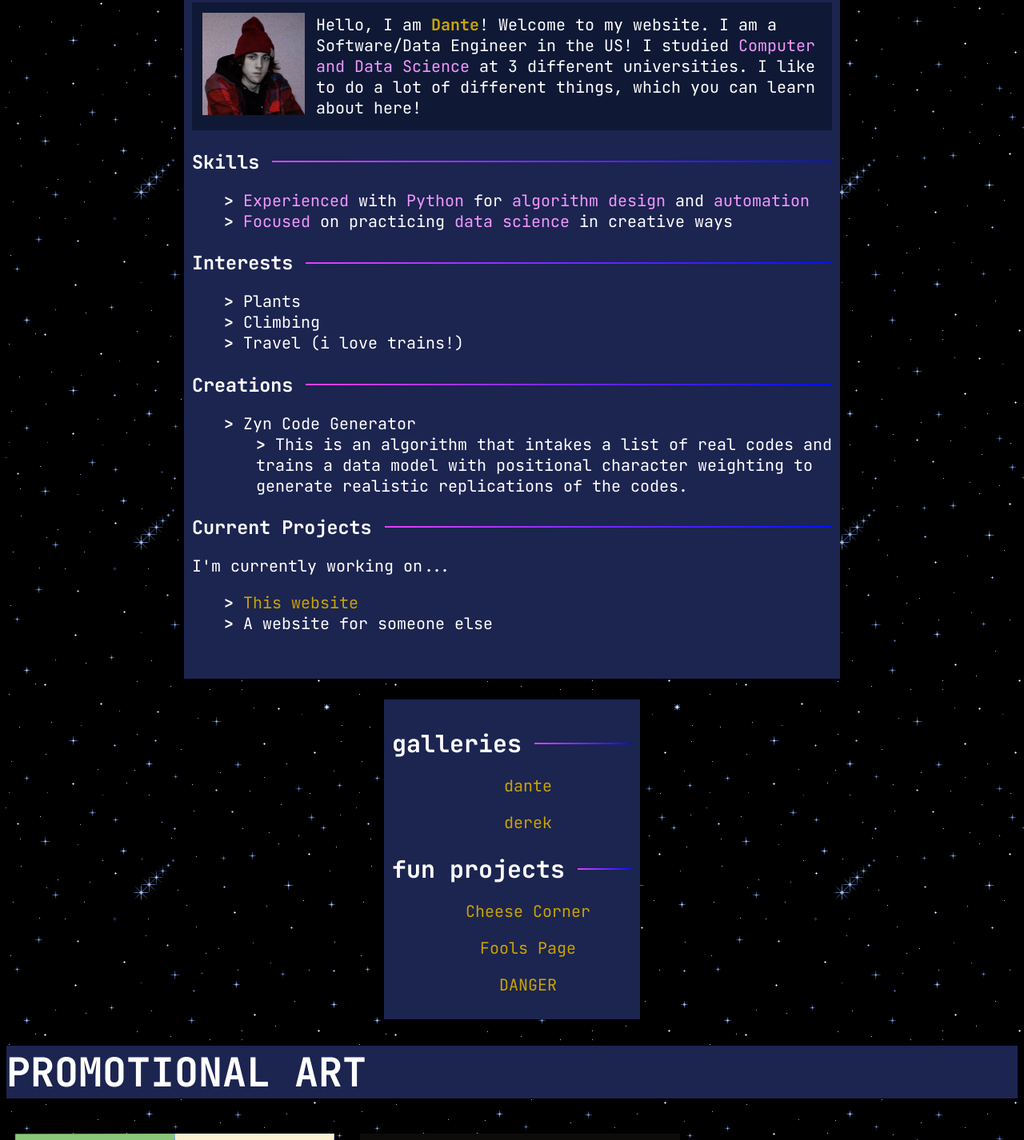
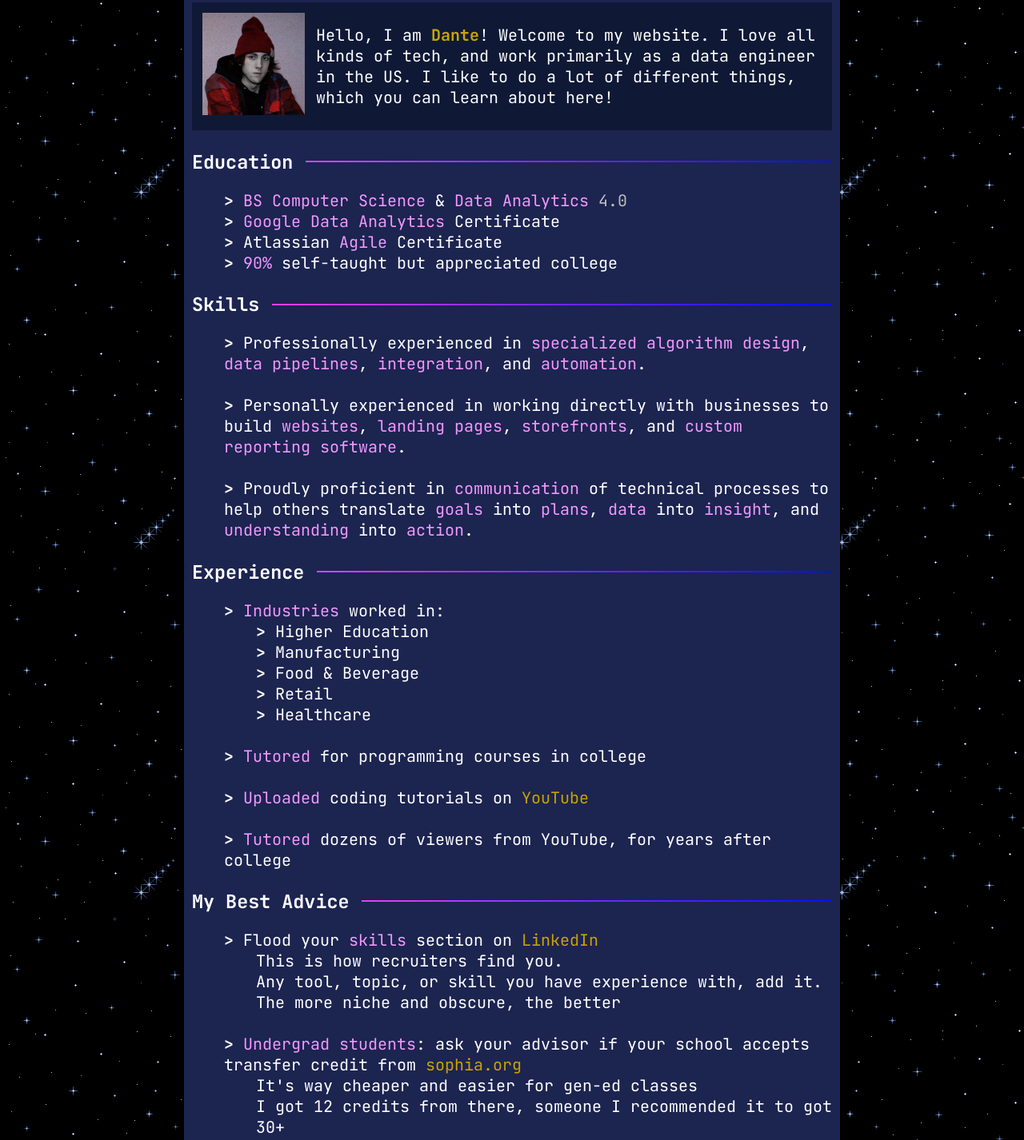
Before and after one commit to dante0527/dante.fun, a plain HTML site: page index.html in a window 1280 px wide. Shown: the part 313-1739 px from the top of the page at 80% size. Drawn offline with Linux system fonts and the light colour scheme.

Commit message:
Add files via upload

```diff
--- a/index.html
+++ b/index.html
@@ -46,7 +46,7 @@
           <td>&nbsp;|&nbsp;</td>
           <td><span id="discord" class="link">discord</span></td>
           <td>&nbsp;|&nbsp;</td>
-          <td><a href="tia.html">tia</a></td>
+          <td><a href="tia.html">projects</a></td>
         </tr>
       </table>
 
@@ -83,30 +83,112 @@
           <td>
             Hello, I am <b><a href="https://www.dante.fun">Dante</a></b>!
             Welcome to my website.
-            I am a Software/Data Engineer in the US! I studied
-            <span class="alt">Computer and Data Science</span> at 3 different universities.
+            I love all kinds of tech, and work primarily as a data engineer in the US.
             I like to do a lot of different things, which you can learn about here!
           </td>
         </tr>
       </table>
 
+      <h3>Education</h3>
+      <ul>
+        <li>
+          <span class="alt">BS Computer Science</span>
+          &
+          <span class="alt">Data Analytics</span>
+          <span class="shaded">4.0</span>
+        </li>
+        <li>
+          <span class="alt">Google Data Analytics</span>
+          Certificate
+        </li>
+        <li>
+          Atlassian
+          <span class="alt">Agile</span>
+          Certificate
+        </li>
+        <li>
+          <span class="alt">90%</span> self-taught but appreciated college
+        </li>
+      </ul>
+
       <h3>Skills</h3>
       <ul>
         <li>
-          <span class="alt">Experienced</span>
-          with
-          <span class="alt">Python</span>
-          for
-          <span class="alt">algorithm design</span>
-          and
-          <span class="alt">automation</span>
+          Professionally experienced in
+          <span class="alt">specialized algorithm design</span>,
+          <span class="alt">data pipelines</span>,
+          <span class="alt">integration</span>, and
+          <span class="alt">automation</span>.
         </li>
+        <br>
         <li>
-          <span class="alt">Focused</span>
-          on practicing
-          <span class="alt">data science</span>
-          in creative ways
+          Personally experienced in working directly with businesses to build
+          <span class="alt">websites</span>,
+          <span class="alt">landing pages</span>,
+          <span class="alt">storefronts</span>, and
+          <span class="alt">custom reporting software</span>.
         </li>
+        <br>
+        <li>
+          Proudly proficient in
+          <span class="alt">communication</span>
+          of technical processes to help others translate
+          <span class="alt">goals</span> into
+          <span class="alt">plans</span>,
+          <span class="alt">data</span> into
+          <span class="alt">insight</span>, and
+          <span class="alt">understanding</span> into
+          <span class="alt">action</span>.
+        </li>
+      </ul>
+
+      <h3>Experience</h3>
+      <ul>
+        <li>
+          <span class="alt">Industries</span> worked in:
+          <ul>
+            <li>Higher Education</li>
+            <li>Manufacturing</li>
+            <li>Food & Beverage</li>
+            <li>Retail</li>
+            <li>Healthcare</li>
+          </ul>
+        </li>
+        <br>
+        <li>
+          <span class="alt">Tutored</span> for programming courses in college
+        </li>
+        <br>
+        <li>
+          <span class="alt">Uploaded</span> coding tutorials on <a href="https://youtube.com/@DanteCoding">YouTube</a>
+        </li>
+        <br>
+        <li>
+          <span class="alt">Tutored</span> dozens of viewers from YouTube, for years after college
+        </li>
+      </ul>
+
+      <h3>My Best Advice</h3>
+      <ul>
+        <li>
+          Flood your <span class="alt">skills</span> section on <a href="https://www.linkedin.com/in/dantejlee/">LinkedIn</a>
+        </li>
+        <ul>
+          This is how recruiters find you.
+          <br>
+          Any tool, topic, or skill you have experience with, add it.
+          <br>
+          The more niche and obscure, the better
+        </ul>
+        <br>
+        <li>
+          <span class="alt">Undergrad students</span>: ask your advisor if your school accepts transfer credit from <a href="https://sophia.org">sophia.org</a>
+        </li>
+        <ul>
+          It's way cheaper and easier for gen-ed classes
+          <br>
+          I got 12 credits from there, someone I recommended it to got 30+
+        </ul>
       </ul>
 
       <h3>Interests</h3>
@@ -118,12 +200,15 @@
 
       <h3>Creations</h3>
       <ul>
-        <li>Zyn Code Generator</li>
+        <li><span class="alt">Random Code Toolkit</span> (Private Repo)</li>
         <ul>
           <li>
-            This is an algorithm that intakes a list of real codes and trains a data
-            model with positional character weighting to generate realistic replications of
-            the codes.
+            This package runs on a powerful, lightweight algorithm that intakes a list of real randomized character strings and trains a data
+            model with positional character weights to generate realistic replications of
+            the codes, as well as analytics helpful for understanding or reverse engineering the generation method.
+          </li>
+          <li>
+            Will statistically never, ever, ever be able to reproduce any real code, regardless of the amount or quality of the training data.
           </li>
         </ul>
       </ul>
@@ -132,13 +217,13 @@
       <p>I'm currently working on...</p>
       <ul>
         <li><a href="https://www.dante.fun">This website</a></li>
-        <li>A website for someone else</li>
+        <li><a href="https://ClashRoyale.pro">ClashRoyale.pro</li>
       </ul>
 
-      <br>
     </div>
 
     <br>
+
     <div style="background:var(--bg); text-align:center; justify-content:center; align-items:center; width:300px; margin-left:auto; margin-right:auto; padding:10px;">
       <!--GALLERIES-->
       <h2>galleries</h2>
```
